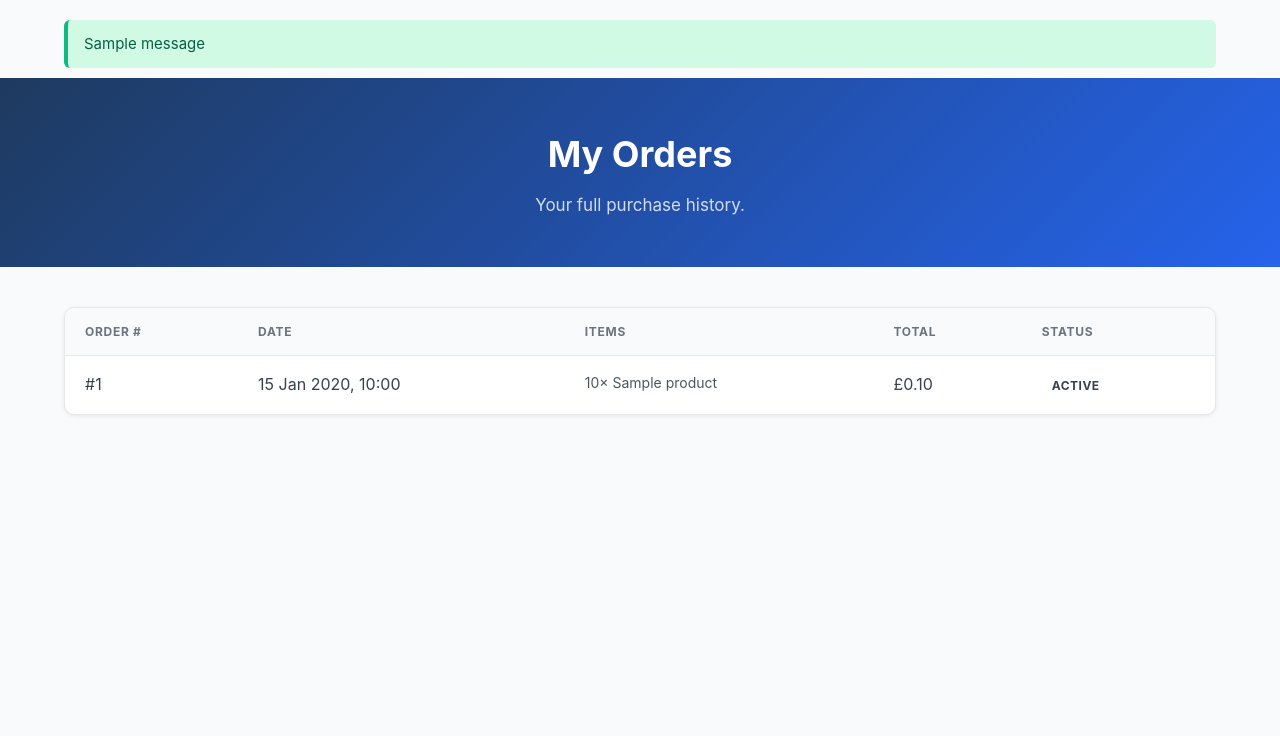
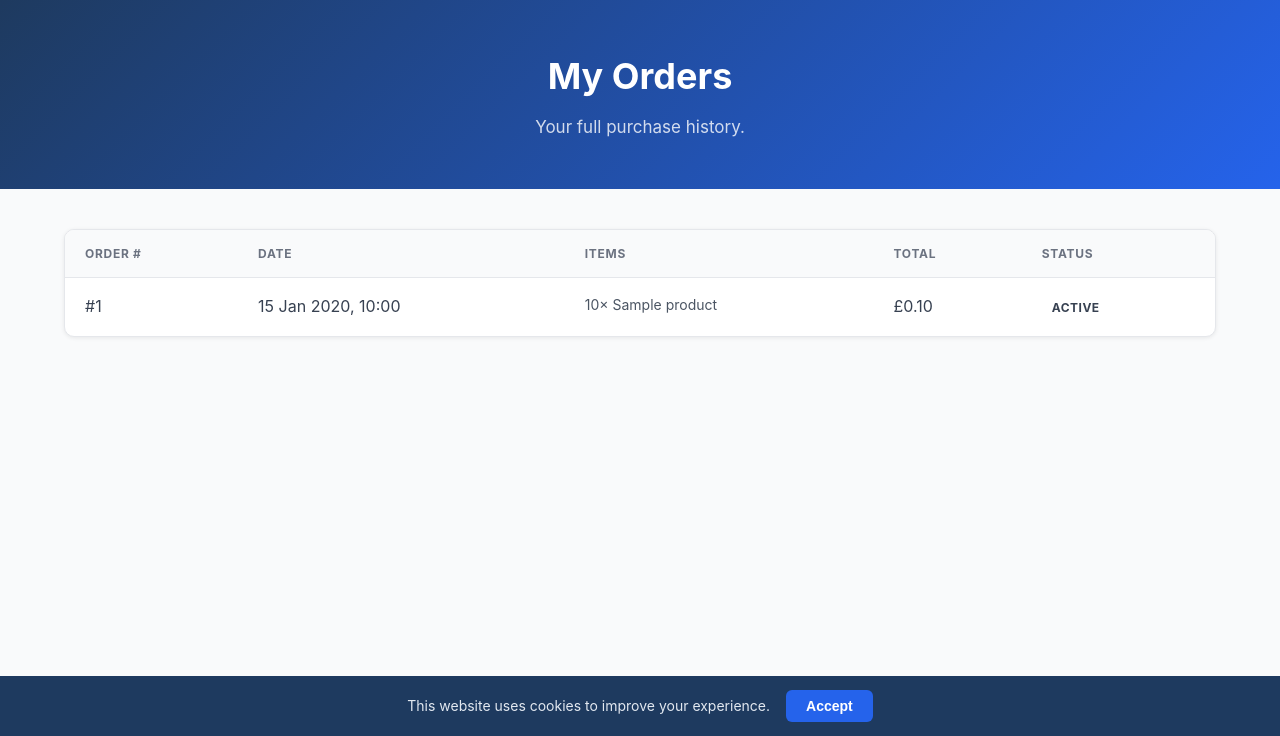
Before and after one commit to truelynemi/Full-stack-database-driven-web-application, a Flask app: page /orders in a window 1280 px wide. Shown: the part 64-800 px from the top of the page. Run offline with Flask 3, Linux system fonts and the light colour scheme; the visitor is signed in with stand-in values (Sample User, id 1); tables that the repository leaves empty hold one stand-in row (values such as "Sample post"); one stand-in notice (Sample message) is shown; some libraries are stand-ins or nearby versions.

Commit message:
Add account deletion, toast flash messages, cookie consent banner, and UserWay
Features:
- POST /account/delete — password-confirmed account deletion that
  cascades through order_items → orders → user then clears session
- Danger zone section added to profile.html with password confirmation
  and a browser confirm() before submit
- Flash messages replaced with fixed-position toast overlays (top-right,
  slide-in animation, 5 s auto-dismiss, × close button)
- Cookie consent banner fixed to bottom of page; sets cookie_consent=accepted
  cookie via consent.js; Flask context processor injects 'consent' into all
  templates so server-side conditional rendering works
- UserWay accessibility widget (userway.js) loaded only after consent
- CSS additions: .flash toast styles, .cookie-banner, .danger-zone, .btn-danger

Co-Authored-By: Claude Sonnet 4.6 <noreply@anthropic.com>

```diff
--- a/app.py
+++ b/app.py
@@ -90,6 +90,13 @@ app.register_blueprint(shop_bp)   # Shop routes: /shop, /cart, /checkout/*, /ord
 # message instead of a raw error page.
 # ─────────────────────────────────────────────────────────────────────────────
 
+@app.context_processor
+def inject_consent():
+    """Pass the cookie_consent cookie value to all templates as 'consent'."""
+    consent = request.cookies.get('cookie_consent')
+    return dict(consent=consent)
+
+
 @app.errorhandler(CSRFError)
 def handle_csrf_error(e):
     flash('Your session has expired or the request was invalid. Please try again.', 'danger')
--- a/static/css/shop.css
+++ b/static/css/shop.css
@@ -119,29 +119,139 @@ body {
 }
 
 /* ========================================
-   FLASH MESSAGES
+   TOAST FLASH MESSAGES
+   Fixed overlay in the top-right corner — does not push page content down
    ======================================== */
 
-/* Constrains flash messages to the same max-width as the rest of the page */
+/* Fixed stack that sits above all page content */
 .flash-container {
-    max-width: 1200px;
-    margin: 20px auto 0;
-    padding: 0 24px;
+    position: fixed;
+    top: 80px; /* clears the navbar */
+    right: 20px;
+    z-index: 9999;
+    display: flex;
+    flex-direction: column;
+    gap: 10px;
+    max-width: 360px;
+    width: calc(100vw - 40px);
+    pointer-events: none; /* let clicks pass through the gap between toasts */
 }
 
-/* Base flash message box — rounded, with consistent padding */
+/* Individual toast — slides in from the right on appearance */
 .flash {
-    padding: 12px 16px;
-    border-radius: 6px;
-    margin-bottom: 10px;
-    font-size: 0.9375rem;
+    pointer-events: all;
+    display: flex;
+    align-items: flex-start;
+    gap: 10px;
+    padding: 14px 16px;
+    border-radius: 8px;
+    font-size: 0.9rem;
+    line-height: 1.4;
+    box-shadow: 0 4px 16px rgba(0, 0, 0, 0.15);
+    animation: toast-in 0.3s ease;
 }
 
-/* Colour variants — green for success, red for danger, amber for warning, blue for info */
-.flash.success { background-color: #d1fae5; color: #065f46; border-left: 4px solid #10b981; }
-.flash.danger  { background-color: #fee2e2; color: #991b1b; border-left: 4px solid #ef4444; }
-.flash.warning { background-color: #fef3c7; color: #92400e; border-left: 4px solid #f59e0b; }
-.flash.info    { background-color: #dbeafe; color: #1e40af; border-left: 4px solid #3b82f6; }
+/* Slide-in keyframe */
+@keyframes toast-in {
+    from { transform: translateX(110%); opacity: 0; }
+    to   { transform: translateX(0);    opacity: 1; }
+}
+
+/* × dismiss button inside each toast */
+.flash-close {
+    background: none;
+    border: none;
+    cursor: pointer;
+    font-size: 1.2rem;
+    line-height: 1;
+    opacity: 0.55;
+    padding: 0;
+    margin-left: auto;
+    flex-shrink: 0;
+    color: inherit;
+}
+.flash-close:hover { opacity: 1; }
+
+/* Colour variants */
+.flash.success { background: #ecfdf5; color: #065f46; border: 1px solid #6ee7b7; }
+.flash.danger  { background: #fef2f2; color: #991b1b; border: 1px solid #fca5a5; }
+.flash.warning { background: #fffbeb; color: #92400e; border: 1px solid #fcd34d; }
+.flash.info    { background: #eff6ff; color: #1e40af; border: 1px solid #93c5fd; }
+
+/* ========================================
+   COOKIE CONSENT BANNER
+   ======================================== */
+
+/* Fixed strip at the bottom of the viewport */
+.cookie-banner {
+    position: fixed;
+    bottom: 0;
+    left: 0;
+    right: 0;
+    background: #1e3a5f;
+    color: #e2e8f0;
+    padding: 14px 24px;
+    display: flex;
+    align-items: center;
+    justify-content: center;
+    gap: 16px;
+    z-index: 9998;
+    font-size: 0.875rem;
+}
+
+/* Accept button inside the banner */
+.cookie-banner button {
+    background: #2563eb;
+    color: white;
+    border: none;
+    padding: 8px 20px;
+    border-radius: 6px;
+    cursor: pointer;
+    font-size: 0.875rem;
+    font-weight: 600;
+    white-space: nowrap;
+    transition: background 0.2s;
+}
+.cookie-banner button:hover { background: #1d4ed8; }
+
+/* ========================================
+   DANGER ZONE (account deletion)
+   ======================================== */
+
+/* Red-bordered warning box at the bottom of the profile page */
+.danger-zone {
+    margin-top: 40px;
+    border: 1px solid #fca5a5;
+    border-radius: 8px;
+    padding: 24px;
+    background: #fef2f2;
+}
+
+.danger-zone h2 {
+    color: #991b1b;
+    font-size: 1.1rem;
+    margin-bottom: 8px;
+}
+
+.danger-zone p {
+    color: #7f1d1d;
+    font-size: 0.9rem;
+    margin-bottom: 0;
+}
+
+/* Red destructive action button */
+.btn-danger {
+    background: #dc2626;
+    color: white;
+    border: none;
+    padding: 10px 20px;
+    border-radius: 6px;
+    cursor: pointer;
+    font-size: 0.9rem;
+    font-weight: 600;
+    transition: background 0.2s;
+}
+.btn-danger:hover { background: #b91c1c; }
 
 /* ========================================
    MAIN CONTAINER
--- /dev/null
+++ b/static/js/consent.js
@@ -0,0 +1,17 @@
+// consent.js — cookie consent banner handler
+// Sets a 1-year cookie when the user clicks Accept, then reloads so Flask
+// can render the page with consent=accepted and load tracking scripts.
+document.addEventListener('DOMContentLoaded', function () {
+    var btn = document.getElementById('accept-btn');
+    if (!btn) return;
+
+    btn.addEventListener('click', function () {
+        var exp = new Date();
+        exp.setFullYear(exp.getFullYear() + 1);
+        document.cookie =
+            'cookie_consent=accepted; expires=' + exp.toUTCString() +
+            '; path=/; SameSite=Lax';
+        // Reload so Flask re-renders with the new cookie value
+        window.location.reload();
+    });
+});
--- a/templates/shop/base_shop.html
+++ b/templates/shop/base_shop.html
@@ -28,12 +28,15 @@
     </ul>
 </nav>
 
-<!-- ── Flash messages ── -->
+<!-- ── Toast flash messages — fixed overlay, top-right ── -->
 {% with messages = get_flashed_messages(with_categories=true) %}
 {% if messages %}
-<div class="flash-container">
+<div class="flash-container" id="flash-container">
     {% for category, message in messages %}
-    <div class="flash {{ category }}">{{ message }}</div>
+    <div class="flash {{ category }}">
+        <span>{{ message }}</span>
+        <button class="flash-close" onclick="this.parentElement.remove()" aria-label="Dismiss">&times;</button>
+    </div>
     {% endfor %}
 </div>
 {% endif %}
@@ -41,5 +44,35 @@
 
 {% block content %}{% endblock %}
 
+<!-- ── Cookie consent banner (hidden once accepted) ── -->
+{% if not consent %}
+<div id="cookie-banner" class="cookie-banner">
+    <span>This website uses cookies to improve your experience.</span>
+    <button id="accept-btn">Accept</button>
+</div>
+{% endif %}
+
+<!-- ── Scripts ── -->
+<script src="{{ url_for('static', filename='js/consent.js') }}"></script>
+
+{% if consent == "accepted" %}
+<!-- Accessibility / tracking scripts — only loaded after consent -->
+<script src="{{ url_for('static', filename='js/userway.js') }}"></script>
+{% endif %}
+
+<!-- Auto-dismiss toasts after 5 s with a fade-out -->
+<script>
+(function () {
+    document.querySelectorAll('.flash').forEach(function (t) {
+        setTimeout(function () {
+            t.style.transition = 'opacity 0.4s, transform 0.4s';
+            t.style.opacity = '0';
+            t.style.transform = 'translateX(110%)';
+            setTimeout(function () { t.remove(); }, 400);
+        }, 5000);
+    });
+})();
+</script>
+
 </body>
 </html>
```
Also changed, not shown: main/routes.py (+34 -1 lines), static/js/userway.js (added, +8 -0 lines), templates/admin/base_admin.html (+36 -3 lines), templates/main/profile.html (+16 -0 lines).
